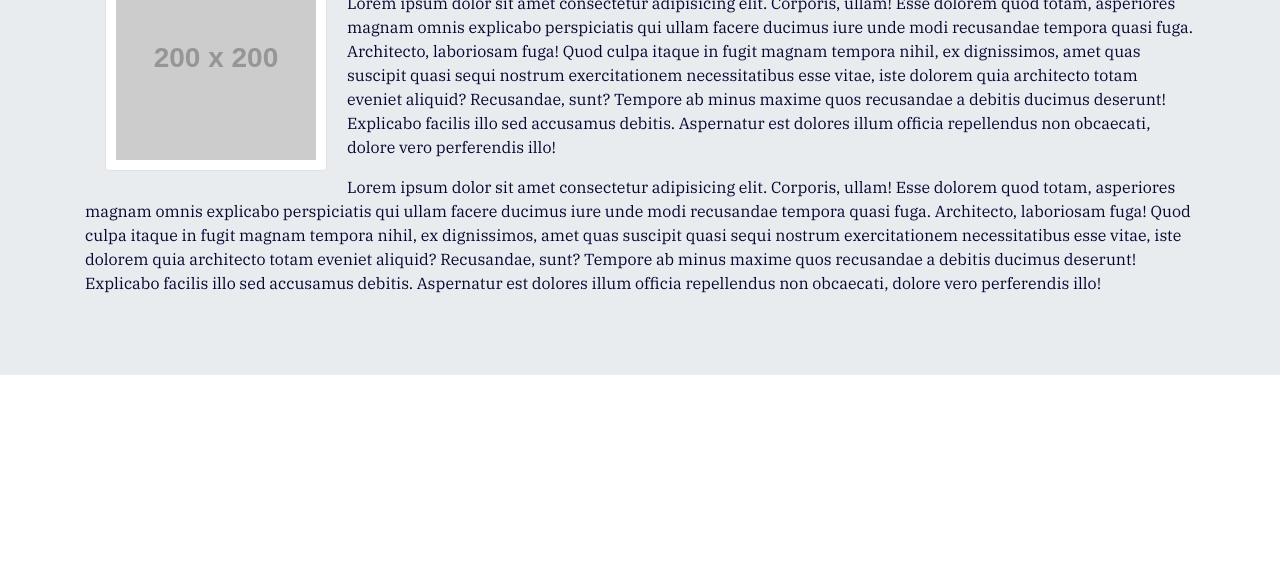
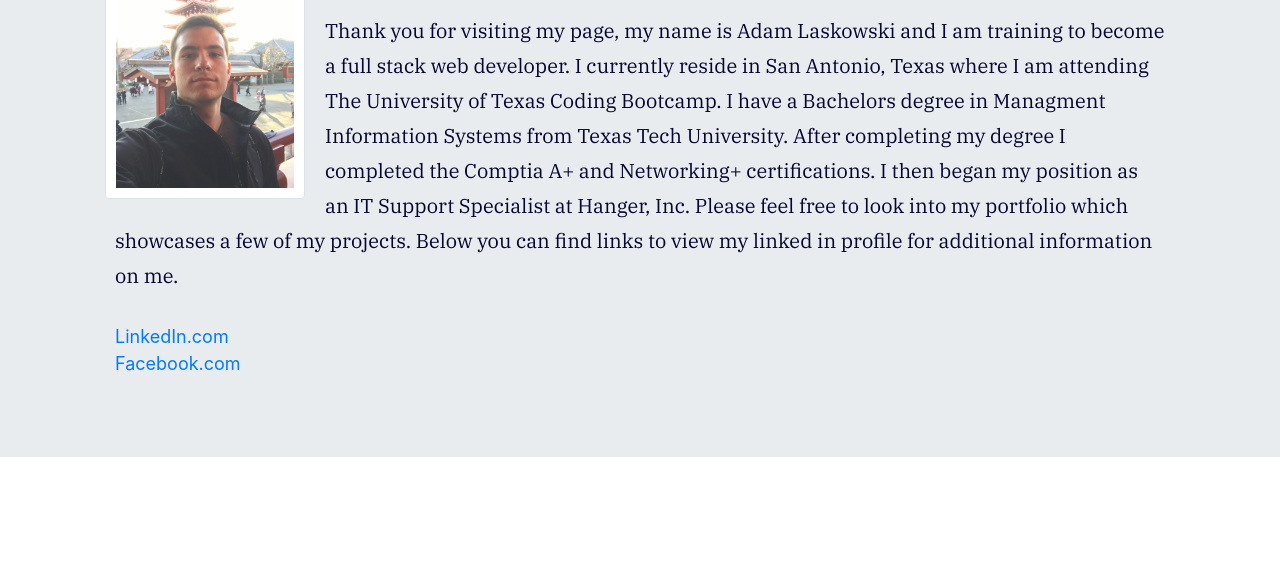
Before and after one commit to AdamLaskowski1/Homework2ResponsivePortfolio, a plain HTML site: page index.html in a window 1280 px wide. Shown: the part 217-800 px from the top of the page. Drawn offline with nearby package versions, Linux system fonts and the light colour scheme; placeholder pictures from the web are drawn by us.

Commit message:
Created Image folder, added social media links

```diff
--- a/index.html
+++ b/index.html
@@ -8,9 +8,9 @@
       <link rel="stylesheet" href="style.css">
       <link rel="stylesheet" href="https://stackpath.bootstrapcdn.com/bootstrap/4.5.2/css/bootstrap.min.css" integrity="sha384-JcKb8q3iqJ61gNV9KGb8thSsNjpSL0n8PARn9HuZOnIxN0hoP+VmmDGMN5t9UJ0Z" crossorigin="anonymous">
       <link href="https://fonts.googleapis.com/css2?family=IBM+Plex+Serif&display=swap" rel="stylesheet">
-
   </head>
 <body>
+    <!--This is a responsive navigation bar, on mobilephone there is a dropdown button for the navigation-->
     <nav class="navbar navbar-expand-lg navbar-dark bg-dark">
         <h2 id="headerName">Adam Laskowski</h2>
         <button class="navbar-toggler" type="button" data-toggle="collapse" data-target="#navbarSupportedContent" aria-controls="navbarSupportedContent" aria-expanded="false" aria-label="Toggle navigation">
@@ -31,33 +31,39 @@
           </ul>
         </div>
       </nav>
-<div class="jumbotron jumbotron-fluid">
+<section class="jumbotron jumbotron-fluid">
   <div class="container">
       <div>
+          <!--This is my AboutMe picture-->
           <div>
-              <img id="placeholder-picture" src="https://www.placehold.it/200x200" alt="Placeholder" class="img-thumbnail">
+              <img id="aboutMe-picture" src="Images/aboutMePicture.JPG" alt="aboutMePic" class="img-thumbnail">
           </div>
           <div>
-              <h2>
-                  About Me
-              </h2>
-              <p>
-                  Lorem ipsum dolor sit amet consectetur adipisicing elit. Corporis, ullam! Esse dolorem quod totam, asperiores magnam omnis explicabo perspiciatis qui ullam facere ducimus iure unde modi recusandae tempora quasi fuga.
-                  Architecto, laboriosam fuga! Quod culpa itaque in fugit magnam tempora nihil, ex dignissimos, amet quas suscipit quasi sequi nostrum exercitationem necessitatibus esse vitae, iste dolorem quia architecto totam eveniet aliquid?
-                  Recusandae, sunt? Tempore ab minus maxime quos recusandae a debitis ducimus deserunt! Explicabo facilis illo sed accusamus debitis. Aspernatur est dolores illum officia repellendus non obcaecati, dolore vero perferendis illo!
+              <!--This is my AboutMe text information-->
+              <h2>About Me</h2>
+              <p id= "aboutMe-text">
+                Thank you for visiting my page, my name is Adam Laskowski and I am training to become a full stack web developer. I currently reside in San Antonio, Texas where I am attending The University of Texas Coding Bootcamp.
+                I have a Bachelors degree in Managment Information Systems from Texas Tech University. After completing my degree I completed the Comptia A+ and Networking+ certifications. I then began my position as an IT Support Specialist at Hanger, Inc.
+                Please feel free to look into my portfolio which showcases a few of my projects. Below you can find links to view my linked in profile for additional information on me.
               </p>
-              <p>
-                Lorem ipsum dolor sit amet consectetur adipisicing elit. Corporis, ullam! Esse dolorem quod totam, asperiores magnam omnis explicabo perspiciatis qui ullam facere ducimus iure unde modi recusandae tempora quasi fuga.
-                Architecto, laboriosam fuga! Quod culpa itaque in fugit magnam tempora nihil, ex dignissimos, amet quas suscipit quasi sequi nostrum exercitationem necessitatibus esse vitae, iste dolorem quia architecto totam eveniet aliquid?
-                Recusandae, sunt? Tempore ab minus maxime quos recusandae a debitis ducimus deserunt! Explicabo facilis illo sed accusamus debitis. Aspernatur est dolores illum officia repellendus non obcaecati, dolore vero perferendis illo!
-            </p>
           </div>
-
+          <!--This is the footer, which includes links to my social media pages-->
+          <footer>
+            <ul>
+              <li>
+                <a id="SocialMedia" alt="LinkedInProfile" href="https://www.linkedin.com/in/adamlaskowski1/">LinkedIn.com</a>
+              </li>
+              <li>
+                <a id="SocialMedia" alt="facebookProfile" href="https://www.facebook.com/adam.laskowski.16/">Facebook.com</a>
+              </li>
+            </ul>
+          </footer>
           </div>
       </div>
   </div>
-</div>
+</section>
 
+<!--This is the link referring to the reset.css-->
 <script src="https://code.jquery.com/jquery-3.5.1.slim.min.js" integrity="sha384-DfXdz2htPH0lsSSs5nCTpuj/zy4C+OGpamoFVy38MVBnE+IbbVYUew+OrCXaRkfj" crossorigin="anonymous"></script>
 <script src="https://cdn.jsdelivr.net/npm/popper.js@1.16.1/dist/umd/popper.min.js" integrity="sha384-9/reFTGAW83EW2RDu2S0VKaIzap3H66lZH81PoYlFhbGU+6BZp6G7niu735Sk7lN" crossorigin="anonymous"></script>
 <script src="https://stackpath.bootstrapcdn.com/bootstrap/4.5.2/js/bootstrap.min.js" integrity="sha384-B4gt1jrGC7Jh4AgTPSdUtOBvfO8shuf57BaghqFfPlYxofvL8/KUEfYiJOMMV+rV" crossorigin="anonymous"></script>
--- a/style.css
+++ b/style.css
@@ -11,6 +11,7 @@
 p {
     color: rgb(5, 5, 49);
     font-family: 'IBM Plex Serif', serif;
+    line-height: 1.75em;
 }
 
 h2 {
@@ -33,12 +34,30 @@ h3 {
     font-size: 20px;
 }
 
-#placeholder-picture {
+.form-control {
+    size: "50";
+}
+
+#aboutMe-picture {
+    width: 200px;
+    height: 250px;
     padding: 10px;
     margin: 20px;
     float: left;
 }
 
-.form-control {
-    size: "50";
+#aboutMe-text {
+    font-size: 20px;
+    padding: 10px;
+    margin: 20px;
 }
+
+#SocialMedia {
+    padding: 10px;
+    margin: 20px;
+    font-size: large;
+}
+
+.portfolioText {
+    padding-bottom: 20px;
+}
```
Also changed, not shown: contact.html (+9 -7 lines), portfolio.html (+4 -1 lines), Images/AboutMeImage.JPG (added), Images/AboutMeSmallImage.JPG (added), Images/ContactImage.JPG (added), Images/ContactSmallImage.JPG (added), Images/PortfolioImage.JPG (added), Images/PortfolioSmallImage.JPG (added), Images/aboutMePicture.JPG (added), 1 other file.
